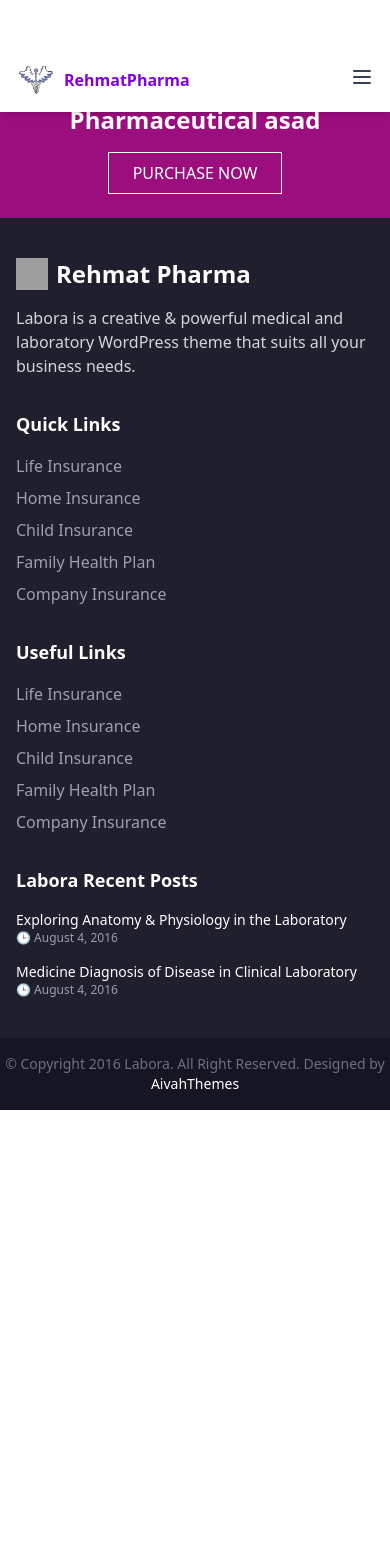
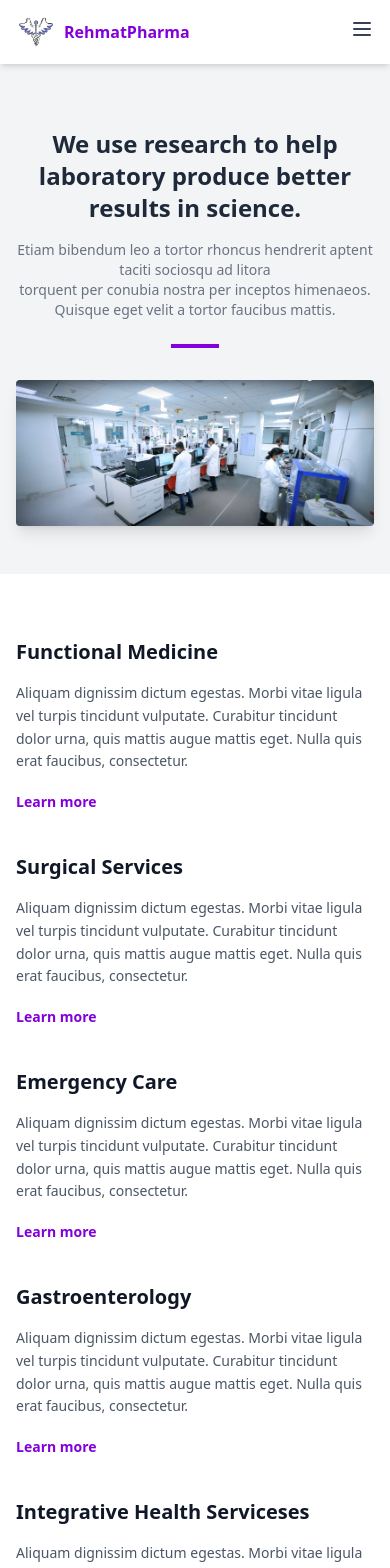
Before and after one commit to Shubham-juris/rehmatpharmaceutical, a React (Vite) app: page /service in a window 390 px wide. Shown: the top 1568 px of the page. Before the commit the page ends 1110 px from the top, so only its background shows below. Built offline with nearby package versions, Linux system fonts and the light colour scheme; grey boxes are pictures that could not be loaded.

Commit message:
service page

```diff
--- a/src/components/OurServiceComponents/HeroService.jsx
+++ b/src/components/OurServiceComponents/HeroService.jsx
@@ -1,11 +1,30 @@
-import React from 'react'
+import React from 'react';
+import img from "../../assets/service/service.jpg";
 
 const HeroService = () => {
   return (
-    <>
+    <section className="bg-gray-100 py-12 px-4 md:px-8 lg:px-16 text-center">
+      <div className="max-w-7xl mx-auto mt-20">
+        <h2 className="text-2xl md:text-3xl lg:text-4xl font-semibold text-gray-800 mb-4">
+          We use research to help laboratory <br className="hidden sm:block" />
+          produce better results in science.
+        </h2>
+        <p className="text-sm md:text-base text-gray-500 mb-6">
+          Etiam bibendum leo a tortor rhoncus hendrerit aptent taciti sociosqu ad litora<br />
+          torquent per conubia nostra per inceptos himenaeos. <br />
+          Quisque eget velit a tortor faucibus mattis.
+        </p>
+        <div className="h-1 w-12 mx-auto bg-purple-700 mb-8"></div>
+        <div className="w-full">
+          <img
+            src={img}
+            alt="Wheelchair with Caregiver"
+            className="w-full max-h-[600px] object-cover rounded shadow-lg"
+          />
+        </div>
+      </div>
+    </section>
+  );
+};
 
-    </>
-  )
-}
-
-export default HeroService
+export default HeroService;
--- /dev/null
+++ b/src/components/OurServiceComponents/ServisesSec.jsx
@@ -0,0 +1,38 @@
+import React from "react";
+
+const ServisesSec = () => {
+  const services = [
+    "Functional Medicine",
+    "Surgical Services",
+    "Emergency Care",
+    "Gastroenterology",
+    "Integrative Health Serviceses",
+    "Ophthalmology",
+  ];
+  return (
+    <>
+      <section className="bg-white py-16 px-4 md:px-8 lg:px-16">
+        <div className="grid gap-10 max-w-7xl mx-auto sm:grid-cols-2 lg:grid-cols-3">
+          {services.map((title, index) => (
+            <div key={index} className="space-y-4">
+              <h3 className="text-xl font-semibold text-gray-900">{title}</h3>
+              <p className="text-gray-600 text-sm leading-relaxed">
+                Aliquam dignissim dictum egestas. Morbi vitae ligula vel turpis
+                tincidunt vulputate. Curabitur tincidunt dolor urna, quis mattis
+                augue mattis eget. Nulla quis erat faucibus, consectetur.
+              </p>
+              <a
+                href="#"
+                className="text-purple-700 font-semibold hover:underline text-sm"
+              >
+                Learn more
+              </a>
+            </div>
+          ))}
+        </div>
+      </section>
+    </>
+  );
+};
+
+export default ServisesSec;
--- a/src/components/common/Footer.jsx
+++ b/src/components/common/Footer.jsx
@@ -1,5 +1,6 @@
 import React from "react";
 import { Link } from "react-router-dom";
+import logo from "../../assets/logo/logo.jpg"
 
 const Footer = () => {
   return (
@@ -14,7 +15,7 @@
       <div className="max-w-7xl mx-auto px-4 py-10 grid gap-8 md:grid-cols-2 lg:grid-cols-4">
         <div>
           <div className="flex items-center space-x-2 mb-4">
-            <img src="/lab-icon.png" alt="" className="w-8 h-8" />
+            <img src={logo} alt="" className="w-8 h-8" />
             <span className="text-2xl font-bold">Rehmat Pharma</span>
           </div>
           <p className="text-gray-300">
--- a/src/components/common/Navbar.jsx
+++ b/src/components/common/Navbar.jsx
@@ -16,7 +16,7 @@
         <div className="hidden md:flex space-x-6">
           <Link to="/" className="text-gray-700 hover:text-purple-700 font-medium">Home</Link>
           <Link to="/aboutUs" className="text-gray-700 hover:text-purple-700 font-medium">About Us</Link>
-          <Link to="/services" className="text-gray-700 hover:text-purple-700 font-medium">Our Services</Link>
+          <Link to="/service" className="text-gray-700 hover:text-purple-700 font-medium">Our Services</Link>
           <Link to="/contact" className="text-gray-700 hover:text-purple-700 font-medium">Contact Us</Link>
         </div>
 
--- /dev/null
+++ b/src/pages/Service/ServicePage.jsx
@@ -0,0 +1,14 @@
+import React from 'react'
+import HeroService from '../../components/OurServiceComponents/HeroService'
+import ServisesSec from '../../components/OurServiceComponents/ServisesSec'
+
+const ServicePage = () => {
+  return (
+    <>
+      <HeroService/>
+      <ServisesSec/>
+    </>
+  )
+}
+
+export default ServicePage
--- a/src/routes/Routes.jsx
+++ b/src/routes/Routes.jsx
@@ -2,6 +2,7 @@
 import { Routes, Route } from "react-router";
 import Homepage from '../pages/Homepage/Homepage';
 import AboutUsPage from '../pages/Aboutuspage/AboutUsPage';
+import ServicePage from '../pages/Service/ServicePage';
 
 const Router = () => {
   return (
@@ -9,7 +10,7 @@
       <Routes>
         <Route path='/' element={<Homepage/>}/>
         <Route path='/aboutUs' element={<AboutUsPage/>}/>
-
+        <Route path='/service' element={<ServicePage/>}/>
       </Routes>
     </>
   )
```
Also changed, not shown: src/assets/service/service.jpg (added).
